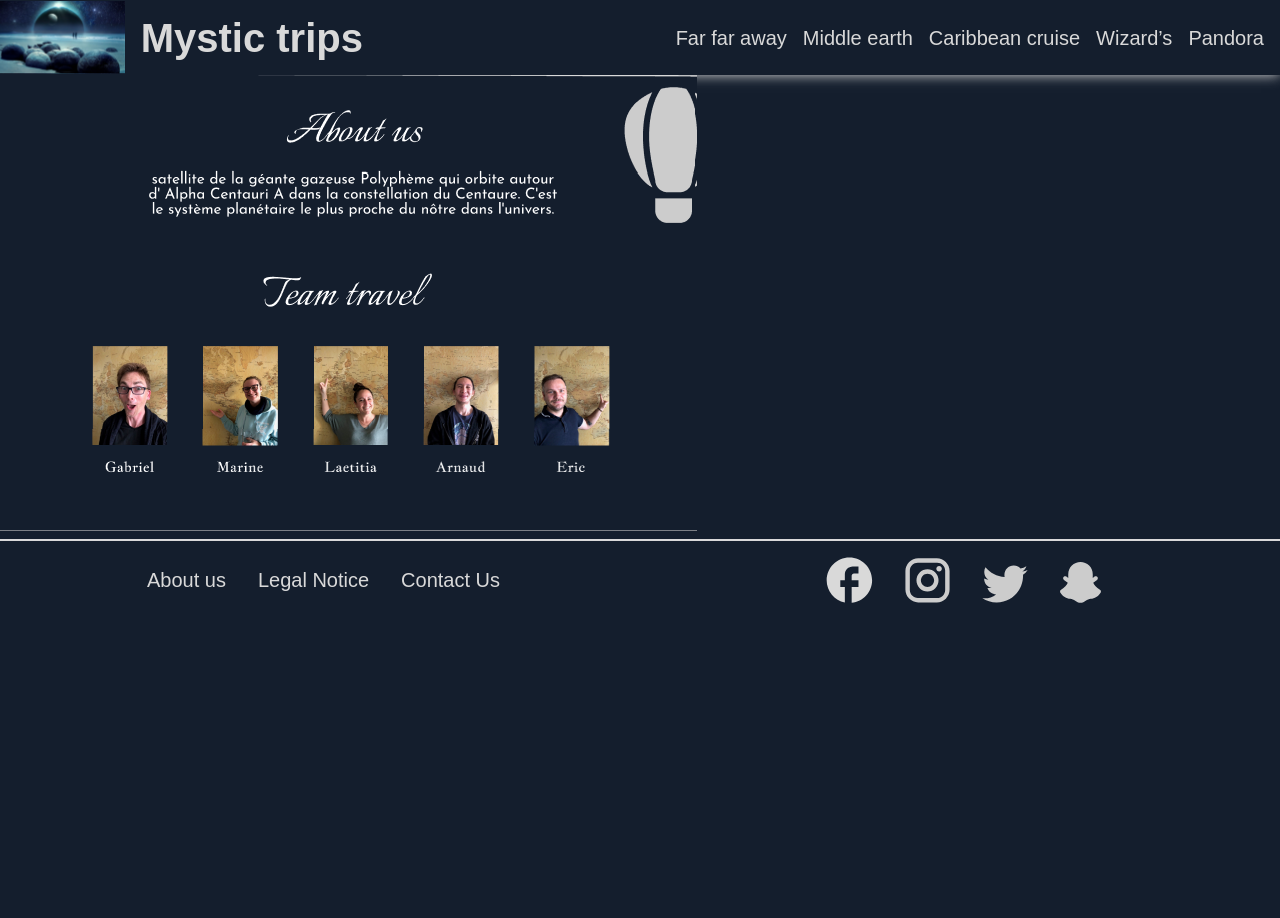
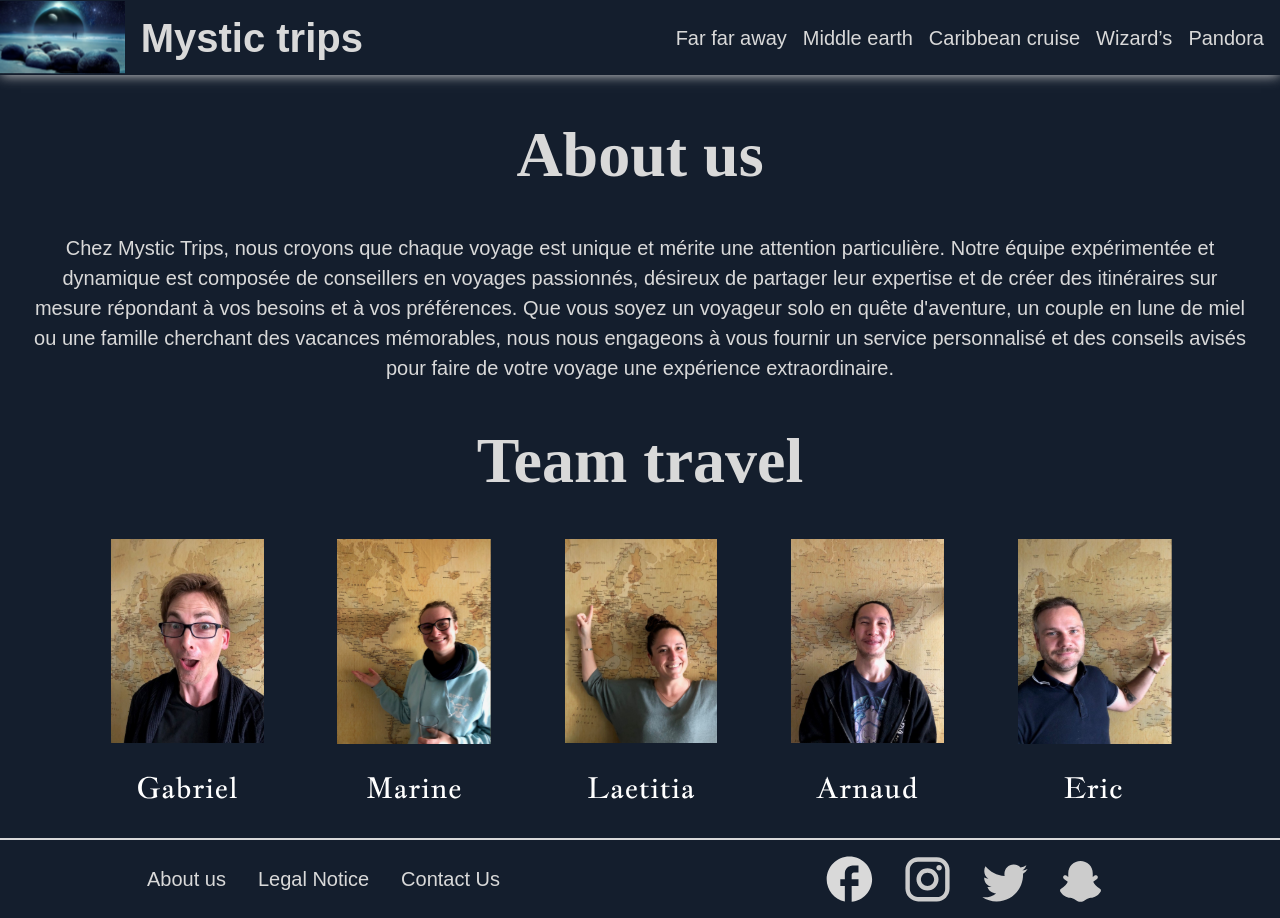
Before and after one commit to Arnaud-Chane/hackathon_des_meilleurs, a React (Vite) app: page /about-us in a window 1280 px wide. Before the commit the page ends 800 px from the top, so only its background shows below. Built offline with nearby package versions, Linux system fonts and the light colour scheme; a web font is replaced by a local one.

Commit message:
create about

```diff
--- /dev/null
+++ b/src/assets/scss/components/AboutUs.scss
@@ -0,0 +1,17 @@
+.title {
+    font-family: $app-secondary-font;
+    text-align: center;
+    font-size: 4rem;
+}
+
+.text {
+    text-align: center;
+}
+
+.about {
+    display: flex;
+    flex-direction: column;
+    align-items: center;
+    margin: 0 auto;
+    padding: 2rem;
+}
--- a/src/assets/scss/main.scss
+++ b/src/assets/scss/main.scss
@@ -13,6 +13,8 @@
 @import "../scss/components/homepage.scss";
 @import "../scss/components/cardSocle.scss";
 @import "../scss/components/getPageFivePlanet.scss";
+@import "../scss/components/AboutUs.scss";
+
 
 //components
 @import "../scss/components/textDecrivePlanet.scss";
--- a/src/pages/AboutUs.jsx
+++ b/src/pages/AboutUs.jsx
@@ -1,12 +1,18 @@
 import React from "react";
-import background_about from "../assets/images/about-us/about.png";
+import equipe from "../assets/images/equipe/Group_1.svg";
 
 function AboutUs() {
-  return (
-    <div className="about">
-      <img src={background_about} alt="about" />
-    </div>
-  );
+  return <div className="about">
+    <h2 className="title">About us</h2>
+    <br></br>
+    <p className="text">Chez Mystic Trips, nous croyons que chaque voyage est unique et mérite une attention particulière. Notre équipe expérimentée et dynamique est composée de conseillers en voyages passionnés, désireux de partager leur expertise et de créer des itinéraires sur mesure répondant à vos besoins et à vos préférences. Que vous soyez un voyageur solo en quête d'aventure, un couple en lune de miel ou une famille cherchant des vacances mémorables, nous nous engageons à vous fournir un service personnalisé et des conseils avisés pour faire de votre voyage une expérience extraordinaire.
+    </p>
+    <br></br>
+    <h2 className="title">Team travel</h2>
+    <br></br>
+    <img className="imageGroup" src={equipe} alt="group"/>
+
+  </div>;
 }
 
 export default AboutUs;
```
Also changed, not shown: src/assets/images/equipe/Group_1.svg (added), 1 other file (tests, documents, lock files or other folders).
